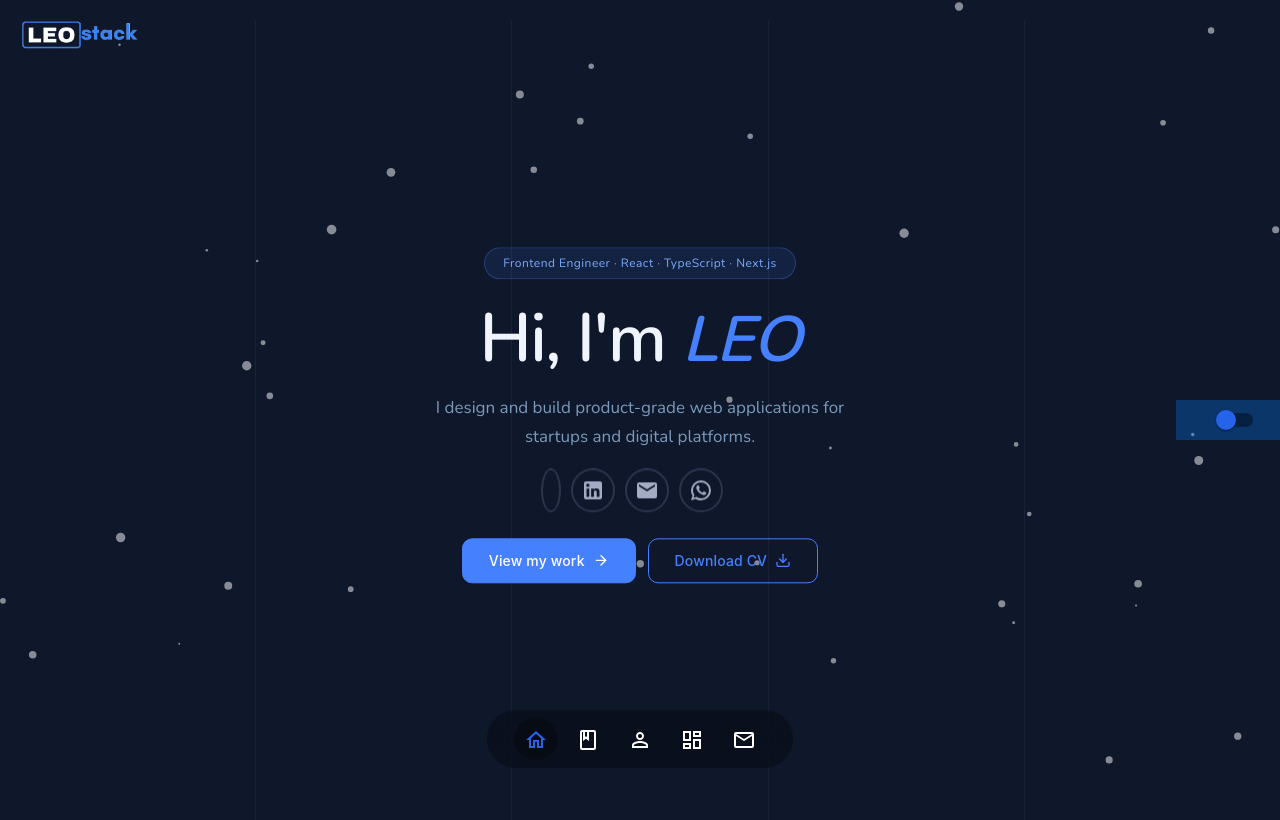
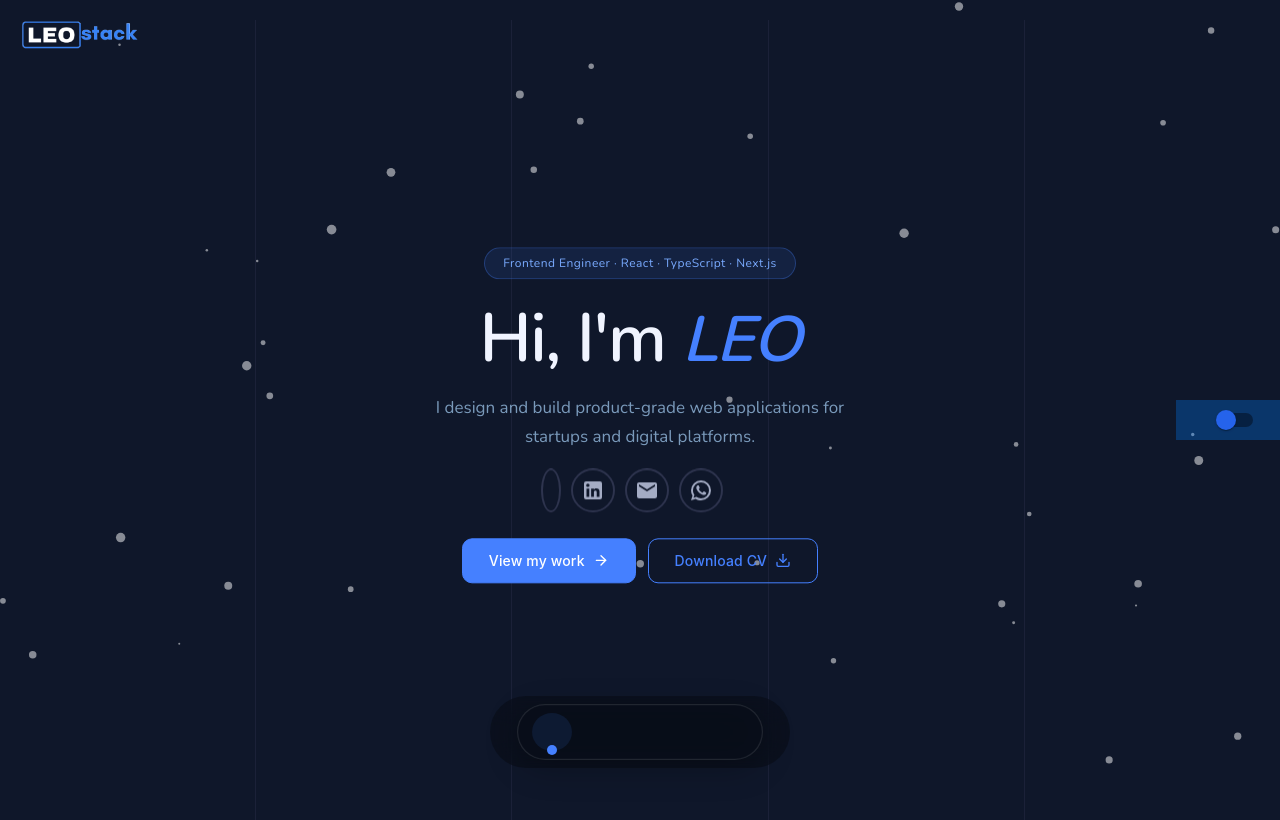
Before and after one commit to Princeleo400/leostack, a React (Vite) app: page / in a window 1280 px wide. Built offline with nearby package versions, Linux system fonts and the light colour scheme; some icons are missing; a web font is replaced by a local one.

Commit message:
feat: updated bottom nav

```diff
--- a/src/Components/Nav.jsx
+++ b/src/Components/Nav.jsx
@@ -1,95 +1,65 @@
 /* eslint-disable no-unused-vars */
-import React, { useState } from "react";
-import { NavLink, useLocation } from "react-router-dom";
+import { useState } from "react";
+import { NavLink } from "react-router-dom";
+import "../app.scss";
 import {
-  BookOutlined,
-  HomeOutlined,
-  PersonOutline,
-  MailOutline,
-  DashboardOutlined,
-} from "@mui/icons-material";
-import "../app.scss";
+  AboutIcon,
+  GridIcon,
+  HomeIcon,
+  MailIcon,
+  ResumeIcon,
+} from "../assets/svg/icons";
 
 const DownNav = () => {
-  const home = "/";
-  const about = "/about";
-  const resume = "/resume";
-  const portfolios = "/portfolios";
-  const contact = "/contact";
-  const blogs = "/blogs";
   const [active, setActive] = useState("home");
-  const { pathname } = useLocation();
 
-  console.log(active);
-  console.log(pathname);
+  const navItems = [
+    {
+      path: "/",
+      label: "Home",
+      icon: HomeIcon,
+    },
+    {
+      path: "/about",
+      label: "About",
+      icon: AboutIcon,
+    },
+    {
+      path: "/resume",
+      label: "Resume",
+      icon: ResumeIcon,
+    },
+    {
+      path: "/portfolios",
+      label: "Portfolios",
+      icon: GridIcon,
+    },
+    {
+      path: "/contact",
+      label: "Contact",
+      icon: MailIcon,
+    },
+  ];
 
   return (
     <nav>
-      <NavLink
-        to="/"
-        onClick={() => setActive("home")}
-        // activeclassname={active === "home" ? "active" : ""}
-        activeclassname={`${pathname === home && "active"}`}
-        className="tooltip"
-        data-tooltip="Home"
-        end
-      >
-        <HomeOutlined />
-      </NavLink>
-
-      <NavLink
-        to="/resume"
-        activeclassname={`${pathname === resume && "active"}`}
-        onClick={() => setActive("resume")}
-        data-tooltip="Resume"
-        className="tooltip"
-        end
-      >
-        <BookOutlined />
-      </NavLink>
-
-      <NavLink
-        to="/about"
-        activeclassname={`${pathname === about && "active"}`}
-        onClick={() => setActive("about")}
-        className="tooltip"
-        data-tooltip="About"
-        end
-      >
-        <PersonOutline />
-      </NavLink>
-
-      <NavLink
-        to="/portfolios"
-        activeclassname={`${pathname === portfolios && "active"}`}
-        onClick={() => setActive("portfolios")}
-        data-tooltip="Portfolios"
-        className="tooltip"
-        end
-      >
-        <DashboardOutlined />
-      </NavLink>
-
-      {/* <NavLink
-        to="/blogs"
-        className={active === 0 ? "nav-item" : ""}
-        onClick={() => setActive("blogs")}
-        activeclassname="active-class"
-        end
-
-      >
-        Blogs
-      </NavLink> */}
-      <NavLink
-        to="/contact"
-        activeclassname={`${pathname === contact && "active"}`}
-        onClick={() => setActive("contact")}
-        data-tooltip="Contact"
-        className="tooltip"
-        end
-      >
-        <MailOutline />
-      </NavLink>
+      <div className="nav-inner">
+        {navItems.map(({ label, path, icon }) => (
+          <NavLink
+            key={path}
+            to={path}
+            onClick={() => setActive(label.toLowerCase())}
+            data-tooltip={label}
+            aria-label={label}
+            className={({ isActive }) =>
+              `tooltip nav-link ${isActive ? "active" : ""}`
+            }
+            end={path === "/"}
+          >
+            {icon}
+          </NavLink>
+        ))}
+      </div>
     </nav>
   );
 };
--- a/src/app.scss
+++ b/src/app.scss
@@ -75,7 +75,6 @@
   &:hover span {
     transform: translateY(0px) scale(2);
   }
-
 }
 
 .underline-text {
@@ -108,7 +107,6 @@
   100% {
     left: 100px;
   }
-
 }
 
 .snd-mail {
@@ -125,17 +123,17 @@
   font-size: inherit;
   text-transform: uppercase;
   position: relative;
-    transition: all .4s ease-in-out;
+  transition: all 0.4s ease-in-out;
 
   &::after {
     content: "";
     position: absolute;
     width: 0;
-        height: .2rem;
-        transition: all .4s ease-in-out;
+    height: 0.2rem;
+    transition: all 0.4s ease-in-out;
     left: 0;
     bottom: 0;
-        opacity: .7;
+    opacity: 0.7;
   }
 
   &:hover::after {
@@ -160,6 +158,20 @@ nav {
   backdrop-filter: blur(15px);
   transition: 0.3s all;
 
+  .nav-inner {
+    display: flex;
+    align-items: center;
+    gap: 4px;
+    background: var(--dock-bg);
+    border: 0.5px solid var(--dock-border);
+    border-radius: 999px;
+    padding: 8px 14px;
+    backdrop-filter: blur(20px);
+    -webkit-backdrop-filter: blur(20px);
+    box-shadow:
+      0 8px 32px rgba(0, 0, 0, 0.25),
+      0 0 0 0.5px rgba(255, 255, 255, 0.04) inset;
+  }
 
   a {
     background: transparent;
@@ -167,20 +179,40 @@ nav {
     border-radius: 50%;
     color: #fff;
     font-size: 12px;
+    transition: all 0.25s ease;
+    &.active::after {
+      content: "";
+      position: absolute;
+      bottom: -4px;
+      left: 62%;
+      transform: translateX(-50%);
+      width: 3px;
+      height: 4px;
+      background: var(--blue);
+      border-radius: 50%;
+      opacity: 1;
+      visibility: visible;
+      animation: ripple .6s ease;
+    }
 
     &:hover {
-            background: rgba(0, 0, 0, 0.3);
+      // background: rgba(0, 0, 0, 0.3);
+      color: var(--text-primary);
+      background: var(--blue-dim);
 
       svg {
-                color: var(--primary-color);
+        color: var(--dock-icon);
+        stroke: var(--dock-icon);
+      }
+    }
+    svg {
+      stroke: var(--dock-icon);
     }
   }
 
-    }
-
   .active {
-     background: rgba(0, 0, 0, 0.3);
-      color: var(--primary-color);
+    background: var(--blue-dim);
+    color: var(--blue);
   }
 
   body {
@@ -195,21 +227,37 @@ nav {
   .tooltip:before {
     content: attr(data-tooltip);
     position: absolute;
-        width: 100px;
-        background-color: #3b82f6;
+    // width: 100px;
+    // background-color: var(--blue);
+    // color: #fff;
+    // text-align: center;
+    // padding: 5px;
+    // line-height: 1.2;
+    // border-radius: 6px;
+    // z-index: 1;
+    // opacity: 0;
+    // transition: opacity 0.6s;
+    // bottom: 125%;
+    // left: 50%;
+    // margin-left: -50px;
+    // font-size: 0.875rem;
+    // visibility: hidden;
+
+    bottom: calc(100% + 10px);
+    left: 50%;
+    transform: translateX(-50%) translateY(4px);
+    background: var(--blue);
+    border: 0.5px solid var(--border-strong);
     color: #fff;
-        text-align: center;
-        padding: 5px ;
-        line-height: 1.2;
+    font-size: 11px;
+    font-weight: 500;
+    padding: 5px 10px;
     border-radius: 6px;
-        z-index: 1;
+    white-space: nowrap;
     opacity: 0;
-        transition: opacity .6s;
-        bottom: 125%;
-        left: 50%;
-        margin-left: -60px;
-        font-size: .875rem;
-        visibility: hidden;
+    pointer-events: none;
+    transition: all 0.15s ease;
+    box-shadow: 0 4px 12px rgba(0, 0, 0, 0.2);
   }
 
   /* Tooltip arrow */
@@ -222,13 +270,71 @@ nav {
     border-width: 5px;
     border-style: solid;
     opacity: 0;
-        transition: opacity .6s;
-        border-color: #3b82f6 transparent transparent transparent;
+    transition: opacity 0.6s;
+    border-color: var(--blue) transparent transparent transparent;
     visibility: hidden;
   }
 
-      .tooltip:hover:before, .tooltip:hover:after {
+  .tooltip:hover:before,
+  .tooltip:hover:after {
     opacity: 1;
     visibility: visible;
   }
+
+  .nav-link svg path,
+  .nav-link svg rect,
+  .nav-link svg circle,
+  .nav-link svg polyline {
+    stroke-dasharray: 100;
+    stroke-dashoffset: 0;
+    transition: stroke-dashoffset 0.5s ease;
   }
+
+  .nav-link.active svg path,
+  .nav-link.active svg rect,
+  .nav-link.active svg circle,
+  .nav-link.active svg polyline {
+    // animation: draw 0.7s ease;
+    // animation: draw 1.4s cubic-bezier(.22, 1, .36, 1) forwards;
+    animation: draw 0.7s ease-in-out forwards;
+  }
+
+  @keyframes draw {
+    from {
+      stroke-dashoffset: 100;
+    }
+    to {
+      stroke-dashoffset: 0;
+    }
+  }
+
+
+
+  @keyframes orbit {
+    0% {
+      transform: scale(0.2);
+      opacity: 0;
+    }
+
+    50% {
+      opacity: 0.35;
+    }
+
+    100% {
+      transform: scale(1.15);
+      opacity: 0;
+    }
+  }
+
+  @keyframes ripple {
+  0% {
+    opacity: .2;
+    transform: translate(-50%, -50%) scale(.2);
+  }
+
+  100% {
+    opacity: 0;
+    transform: translate(-50%, -50%) scale(1.7);
+  }
+}
+}
--- a/src/assets/svg/icons.jsx
+++ b/src/assets/svg/icons.jsx
@@ -47,3 +47,122 @@ export const DownloadIcon = () => (
     <line x1="12" y1="15" x2="12" y2="3" />
   </svg>
 );
+
+export const HomeIcon = () => (
+  <svg
+    width="20"
+    height="20"
+    viewBox="0 0 24 24"
+    fill="none"
+    stroke="currentColor"
+    strokeWidth="2"
+    strokeLinecap="round"
+    strokeLinejoin="round"
+  >
+    <path d="M3 9.5L12 3l9 6.5V20a1 1 0 0 1-1 1H4a1 1 0 0 1-1-1V9.5z" />
+    <path d="M9 21V12h6v9" />
+  </svg>
+);
+
+export const ResumeIcon = () => (
+  <svg
+    width="20"
+    height="20"
+    viewBox="0 0 24 24"
+    fill="none"
+    stroke="currentColor"
+    strokeWidth="2"
+    strokeLinecap="round"
+    strokeLinejoin="round"
+  >
+    <rect x="4" y="2" width="16" height="20" rx="2" />
+    <path d="M8 7h8M8 11h8M8 15h5" />
+  </svg>
+);
+
+export const AboutIcon = () => (
+  <svg
+    width="20"
+    height="20"
+    viewBox="0 0 24 24"
+    fill="none"
+    stroke="currentColor"
+    strokeWidth="2"
+    strokeLinecap="round"
+    strokeLinejoin="round"
+  >
+    <circle cx="12" cy="8" r="4" />
+    <path d="M4 20c0-4 3.6-7 8-7s8 3 8 7" />
+  </svg>
+);
+
+export const GridIcon = () => (
+  <svg
+    width="20"
+    height="20"
+    viewBox="0 0 24 24"
+    fill="none"
+    stroke="currentColor"
+    strokeWidth="2"
+    strokeLinecap="round"
+    strokeLinejoin="round"
+  >
+    <rect x="3" y="3" width="8" height="8" rx="1" />
+    <rect x="13" y="3" width="8" height="8" rx="1" />
+    <rect x="3" y="13" width="8" height="8" rx="1" />
+    <rect x="13" y="13" width="8" height="8" rx="1" />
+  </svg>
+);
+
+export const MailIcon = () => (
+  <svg
+    width="20"
+    height="20"
+    viewBox="0 0 24 24"
+    fill="none"
+    stroke="currentColor"
+    strokeWidth="2"
+    strokeLinecap="round"
+    strokeLinejoin="round"
+  >
+    <path d="M4 4h16c1.1 0 2 .9 2 2v12c0 1.1-.9 2-2 2H4c-1.1 0-2-.9-2-2V6c0-1.1.9-2 2-2z" />
+    <polyline points="22,6 12,13 2,6" />
+  </svg>
+);
+export const SunIcon = () => (
+  <svg
+    width="16"
+    height="16"
+    viewBox="0 0 24 24"
+    fill="none"
+    stroke="currentColor"
+    strokeWidth="2"
+    strokeLinecap="round"
+    strokeLinejoin="round"
+  >
+    <circle cx="12" cy="12" r="5" />
+    <line x1="12" y1="1" x2="12" y2="3" />
+    <line x1="12" y1="21" x2="12" y2="23" />
+    <line x1="4.22" y1="4.22" x2="5.64" y2="5.64" />
+    <line x1="18.36" y1="18.36" x2="19.78" y2="19.78" />
+    <line x1="1" y1="12" x2="3" y2="12" />
+    <line x1="21" y1="12" x2="23" y2="12" />
+    <line x1="4.22" y1="19.78" x2="5.64" y2="18.36" />
+    <line x1="18.36" y1="5.64" x2="19.78" y2="4.22" />
+  </svg>
+);
+
+export const MoonIcon = () => (
+  <svg
+    width="16"
+    height="16"
+    viewBox="0 0 24 24"
+    fill="none"
+    stroke="currentColor"
+    strokeWidth="2"
+    strokeLinecap="round"
+    strokeLinejoin="round"
+  >
+    <path d="M21 12.79A9 9 0 1 1 11.21 3 7 7 0 0 0 21 12.79z" />
+  </svg>
+);
--- a/tailwind.config.js
+++ b/tailwind.config.js
@@ -38,11 +38,19 @@ export default {
       maxWidth: {
         container: "1080px",
       },
+      keyframes: {
+        pop: {
+          "0%": { transform: "scale(.8)" },
+          "50%": { transform: "scale(1.25)" },
+          "100%": { transform: "scale(1)" },
+        },
+      },
       animation: {
         "fade-up": "fadeUp 0.6s ease forwards",
         "fade-in": "fadeIn 0.4s ease forwards",
         "scale-in": "scaleIn 0.3s ease forwards",
         "pulse-dot": "pulse 2.5s ease-in-out infinite",
+        "pop": "pop .35s ease",
       },
     },
   },
```
Also changed, not shown: src/App.jsx (+6 -2 lines). Lines whose indentation alone changed are shown as unchanged.
